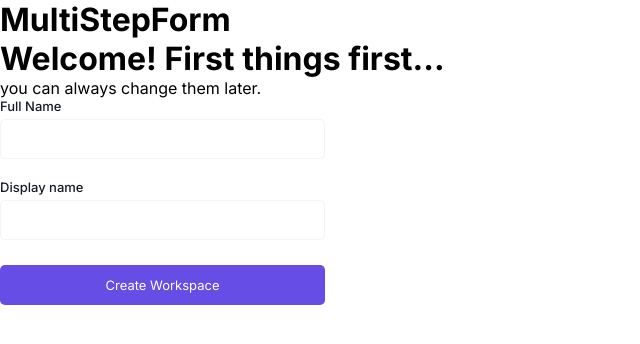
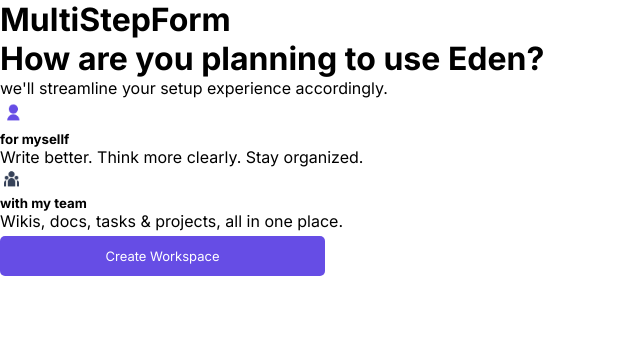
Before and after one commit to Abhishek332/cutshort, a React (Create React App) app: page / in a window 1280 px wide. Shown: the top 344 px of the page, without its empty margins (0-640 px from the left). Built offline with nearby package versions, Linux system fonts and the light colour scheme.

Commit message:
Create component for Select Type and update some types

```diff
--- a/src/components/FormElements/FormElements.tsx
+++ b/src/components/FormElements/FormElements.tsx
@@ -1,6 +1,6 @@
 import "./FormElements.scss";
 
-const InputBox: React.FC<InputBoxTypes> = ({ name, type = "text", value, handleChange, label, required = false }) => {
+const InputBox: React.FC<InputBoxType> = ({ name, type = "text", value, handleChange, label, required = false }) => {
     return (
         <label className="flex flex-col">
             {label && label}
@@ -18,4 +18,12 @@
 
 const Button: React.FC<ctaBtn> = ({ text, action }) => <button className="form-btn common-box" onClick={action}>{text}</button>
 
-export { InputBox, Button };
+const OptionBox: React.FC<OptionBoxType> = ({ logo, name, description, stateKey }) => {
+    return <div className="option-box">
+        <img src={logo} alt="" />
+        <h5>{name}</h5>
+        <p>{description}</p>
+    </div>
+}
+
+export { InputBox, Button, OptionBox };
--- a/src/components/MultiStepForm/InputScreen.tsx
+++ b/src/components/MultiStepForm/InputScreen.tsx
@@ -6,8 +6,8 @@
       <h1>{heading}</h1>
       {note && <p>{note}</p>}
       {
-        inputs.map((inputData: inputField) => {
-          return <InputBox key={`input-${inputData.name}`} {...inputData} value={formState[inputData.name]} handleChange={()=>{}} />
+        inputs?.map((inputData: inputField) => {
+          return <InputBox key={`input-${inputData.name}`} {...inputData} value={formState[inputData.name]} handleChange={() => { }} />
         })
       }
 
--- a/src/components/MultiStepForm/SelectionScreen.tsx
+++ b/src/components/MultiStepForm/SelectionScreen.tsx
@@ -1,9 +1,19 @@
-import React from 'react'
+import { OptionBox, Button } from "..";
 
-const SelectionScreen = () => {
+const SelectionScreen: React.FC<onboardingQuestion> = ({ heading, stateKey = '', note, options, ctaText }) => {
     return (
-        <div>SelectionScreen</div>
+        <div>
+            <h1>{heading}</h1>
+            {note && <p>{note}</p>}
+            {
+                options?.map((optionData: selectOption) => {
+                    return <OptionBox key={`option-${optionData.name}`} {...optionData} stateKey={stateKey} />
+                })
+            }
+
+            <Button text={ctaText} action={() => { }} />
+        </div>
     )
 }
 
-export default SelectionScreen
+export default SelectionScreen;
--- a/src/components/MultiStepForm/formData.ts
+++ b/src/components/MultiStepForm/formData.ts
@@ -1,4 +1,4 @@
-export const formData = [
+export const formData: onboardingQuestion[] = [
   {
     type: "input",
     heading: "Welcome! First things first...",
@@ -17,4 +17,41 @@
     ],
     ctaText: "create workspace",
   },
+  {
+    type: "input",
+    heading: "let's set up a home for all your work",
+    note: "you can always create another workspace later.",
+    inputs: [
+      {
+        name: "workspaceName",
+        label: "workspace Name",
+        required: true,
+      },
+      {
+        name: "workspaceUrl",
+        label: "workspace url",
+        required: true,
+      },
+    ],
+    ctaText: "create workspace",
+  },
+  {
+    type: "selector",
+    stateKey: "planToUse",
+    heading: "How are you planning to use Eden?",
+    note: "we'll streamline your setup experience accordingly.",
+    options: [
+      {
+        logo: "person.png",
+        name: "for mysellf",
+        description: "Write better. Think more clearly. Stay organized.",
+      },
+      {
+        logo: "people.png",
+        name: "with my team",
+        description: "Wikis, docs, tasks & projects, all in one place.",
+      },
+    ],
+    ctaText: "create workspace",
+  },
 ];
--- a/src/components/MultiStepForm/index.tsx
+++ b/src/components/MultiStepForm/index.tsx
@@ -7,7 +7,7 @@
 const MultiStepForm = () => {
     const [formState, setFormState] = useState<formStateType>(
         {
-            step: '0',
+            step: '2',
             fullName: '',
             displayName: '',
             workspaceName: '',
@@ -19,9 +19,9 @@
         renderForm = () => {
             switch (formData[parseInt(formState.step)].type) {
                 case 'input':
-                    return <InputScreen {...formData[0]} formState={formState} />
+                    return <InputScreen {...formData[parseInt(formState.step)]} formState={formState} />
                 case 'selector':
-                    return <SelectionScreen />
+                    return <SelectionScreen {...formData[parseInt(formState.step)]} />
                 default:
                     <p>Something went wrong.</p>
             }
--- a/src/components/index.ts
+++ b/src/components/index.ts
@@ -1,2 +1,2 @@
 export { default as MultiStepForm } from "./MultiStepForm";
-export { InputBox, Button } from "./FormElements/FormElements";
+export { InputBox, Button, OptionBox } from "./FormElements/FormElements";
```
Also changed, not shown: src/types.d.ts (+14 -2 lines).
